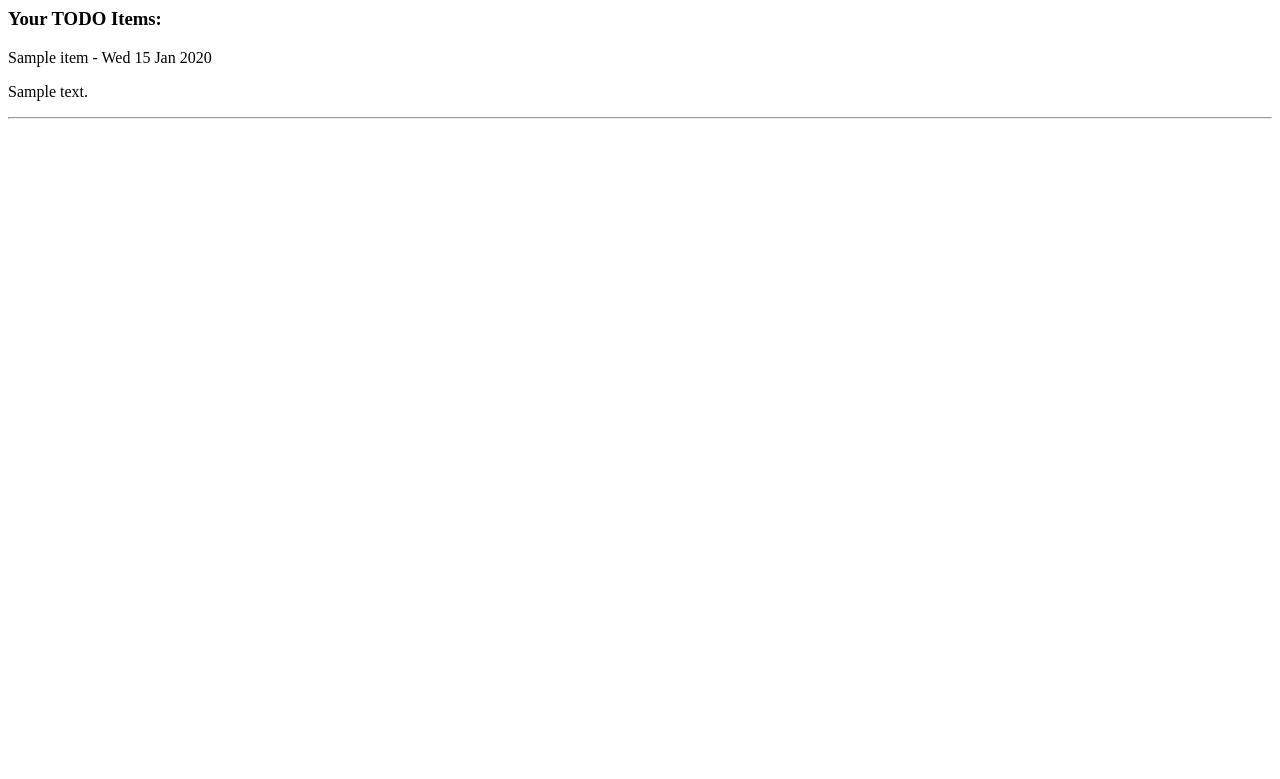
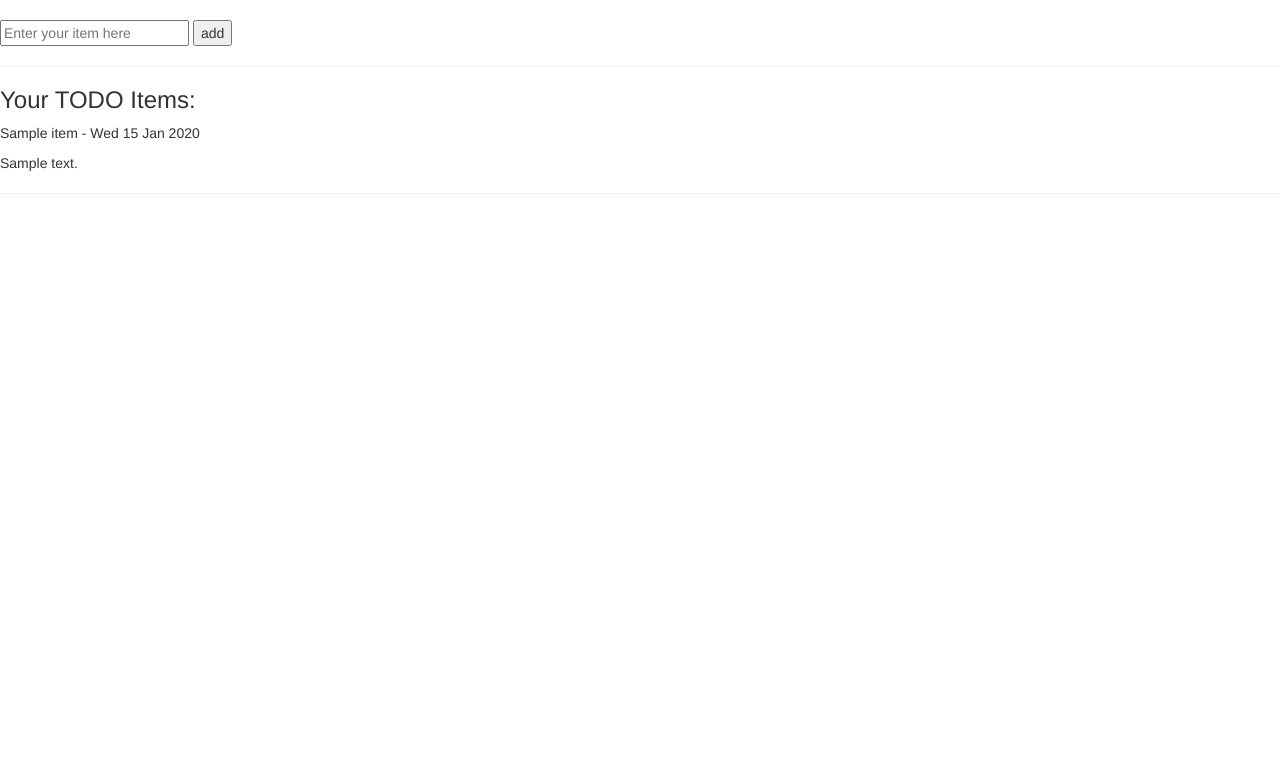
Before and after one commit to glendasp/todolist-tutorial, a Django app: template todoapp/templates/todoapp/index.html in a window 1280 px wide. Shown: the top 779 px of the page. Run offline with Django 3.2, Linux system fonts and the light colour scheme; the template is opened without the code that fills it: most values are stand-ins (such as "Sample title", 1, 10 or a date in 2020); parts of the project's set-up code (start-up, migrations or seed data) failed here and were passed over; some libraries are stand-ins or nearby versions.

Commit message:
Adding a textbox

```diff
--- a/todoapp/templates/todoapp/index.html
+++ b/todoapp/templates/todoapp/index.html
@@ -1,3 +1,19 @@
+{% load staticfiles %}
+<html>
+    <head>
+        <title>My todo list</title>
+        <link rel="stylesheet" href="//maxcdn.bootstrapcdn.com/bootstrap/3.2.0/css/bootstrap.min.css">
+        <link rel="stylesheet" href="//maxcdn.bootstrapcdn.com/bootstrap/3.2.0/css/bootstrap-theme.min.css">
+        <link rel="stylesheet" href="{% static 'css/todo.css' %}">
+    </head>
+
+    <body class="align">
+      <div class="grid">
+      <br />
+      <form class="Add" action="results" method="post">
+      <input type="form__input" name="name" value="" placeholder="Enter your item here">
+      <input type="submit" value="add" class="button">
+      <hr />
       <p><h3>Your TODO Items:</h3></p>
 
       {% for x in items %}
@@ -6,3 +22,6 @@
       <p>{{ x.task_description }}</p>
       <hr />
       {% endfor %}
+    </div>
+    </body>
+</html>
```
Lines whose indentation alone changed are shown as unchanged.
